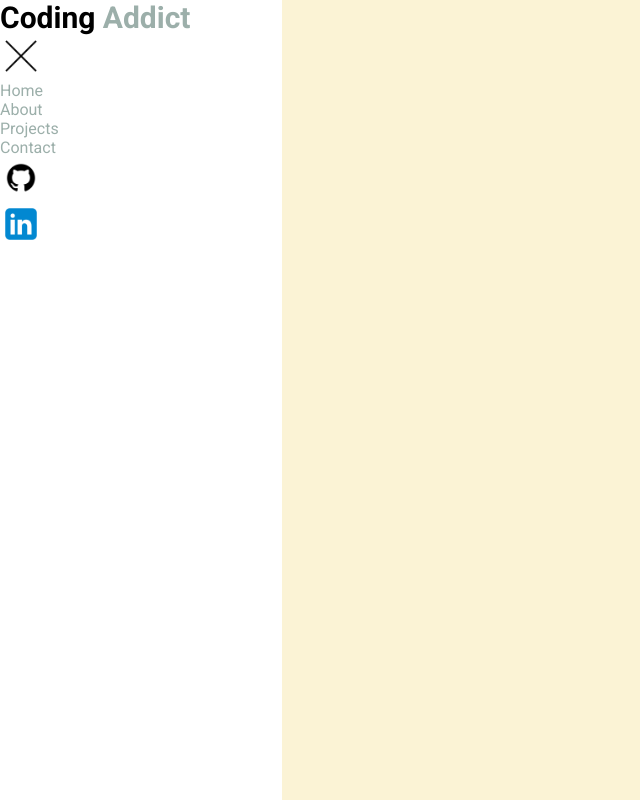
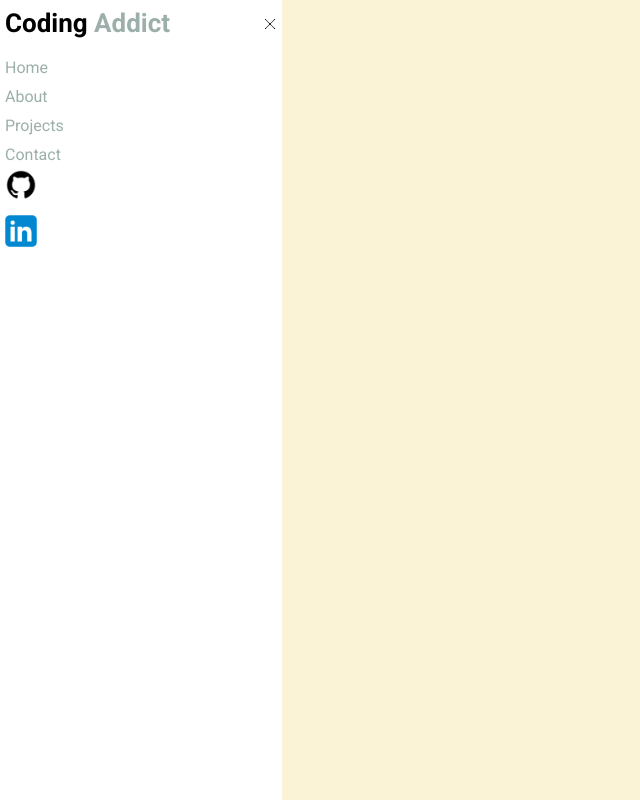
Before and after one commit to GLtegani/sidebar-project, a plain HTML site: page index.html in a window 1280 px wide. Shown: the whole page, without its empty margins (0-640 px from the left). Drawn offline with Linux system fonts and the light colour scheme.

Commit message:
Add sidebar navigation and style it in index.html and style.css

```diff
--- a/index.html
+++ b/index.html
@@ -23,6 +23,7 @@
 
    <!-- PAGE NAVIGATION SIDEBAR -->
    <div id="navigation-container">
+      <!-- NAVIGATION HEADER -->
       <div id="navigation-header">
          <h1 class="tt-header">
             Coding <span class="styled-txt">Addict</span>
@@ -55,12 +56,12 @@
       <nav id="navigation-social-container">
          <ul id="navigation-social-links">
             <li class="social">
-               <a href="https://github.com/GLtegani">
+               <a href="https://github.com/GLtegani" target="_blank">
                   <img src="./assets/github.png" alt="github logo">
                </a>
             </li>
             <li class="social">
-               <a href="https://www.linkedin.com/in/gabriel-tegani">
+               <a href="https://www.linkedin.com/in/gabriel-tegani" target="_blank">
                   <img src="./assets/linkedin.png" alt="linkedin logo">
                </a>
             </li>
--- a/style.css
+++ b/style.css
@@ -37,7 +37,11 @@ img {
 }
 
 h1 {
-   font-size: clamp(1.6rem, 3rem, 7vw);
+   font-size: clamp(1.6rem, 2.6rem, 7vw);
+}
+
+li {
+   list-style: none;
 }
 
 a, .styled-txt {
@@ -66,8 +70,34 @@ a {
    height: 100vh;
 }
 
+/* NAVIGATION HEADER */
+#navigation-header {
+   display: flex;
+   align-items: center;
+   justify-content: space-between;
+   margin: 0 0.5rem;
+   padding-top: 0.8rem;
+}
 
+#navigation-header .close img{
+   width: 1.4rem;
+   padding-top: 0.5rem;
+}
 
+/* NAVIGATION ITEMS AREA */
+#navigation-items-container {
+   margin: 2rem 0.5rem 0;
+}
+
+#navigation-items-container #navigation-items {
+   display: flex;
+   flex-direction: column;
+   gap: 1rem;
+}
+
+#navigation-items-container #navigation-items li:hover {
+   transform: translateX(10px);
+}
 
 /* AT RULES */
 @media (min-width: 568px) {
```
